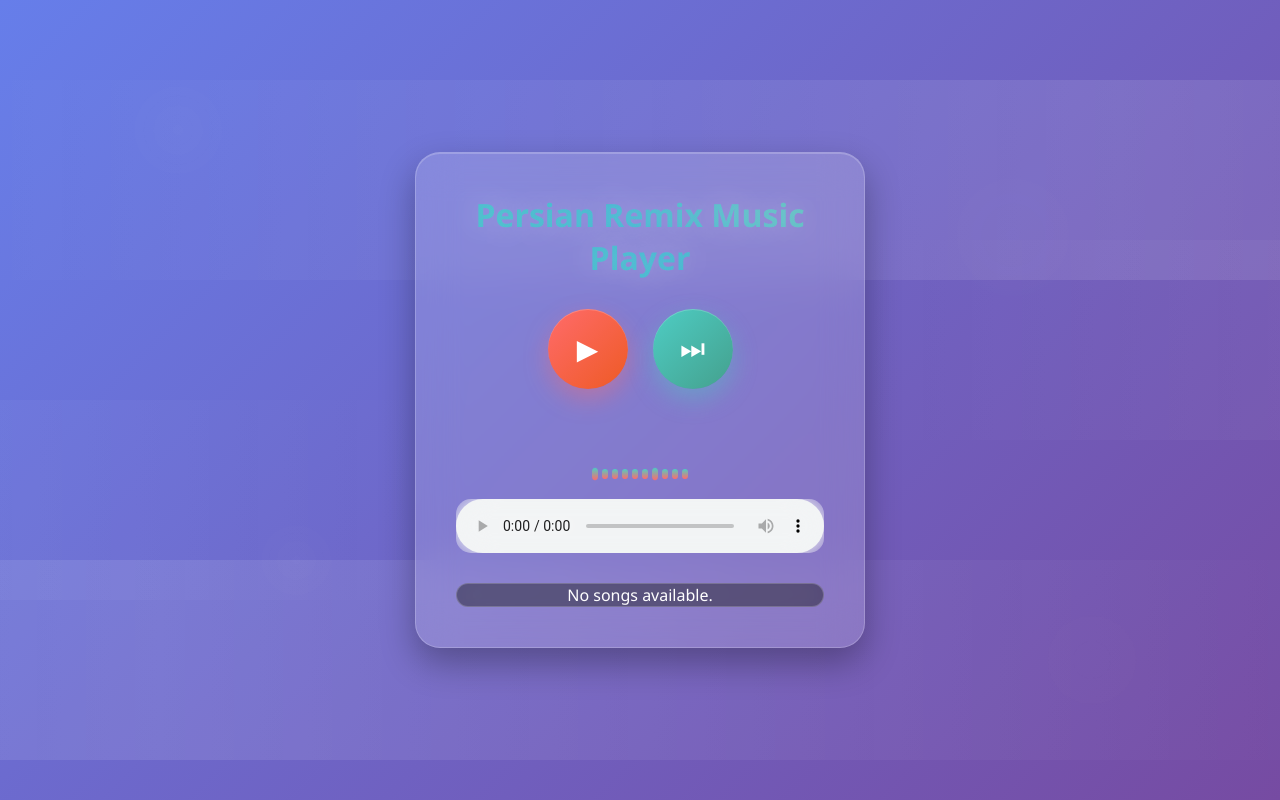
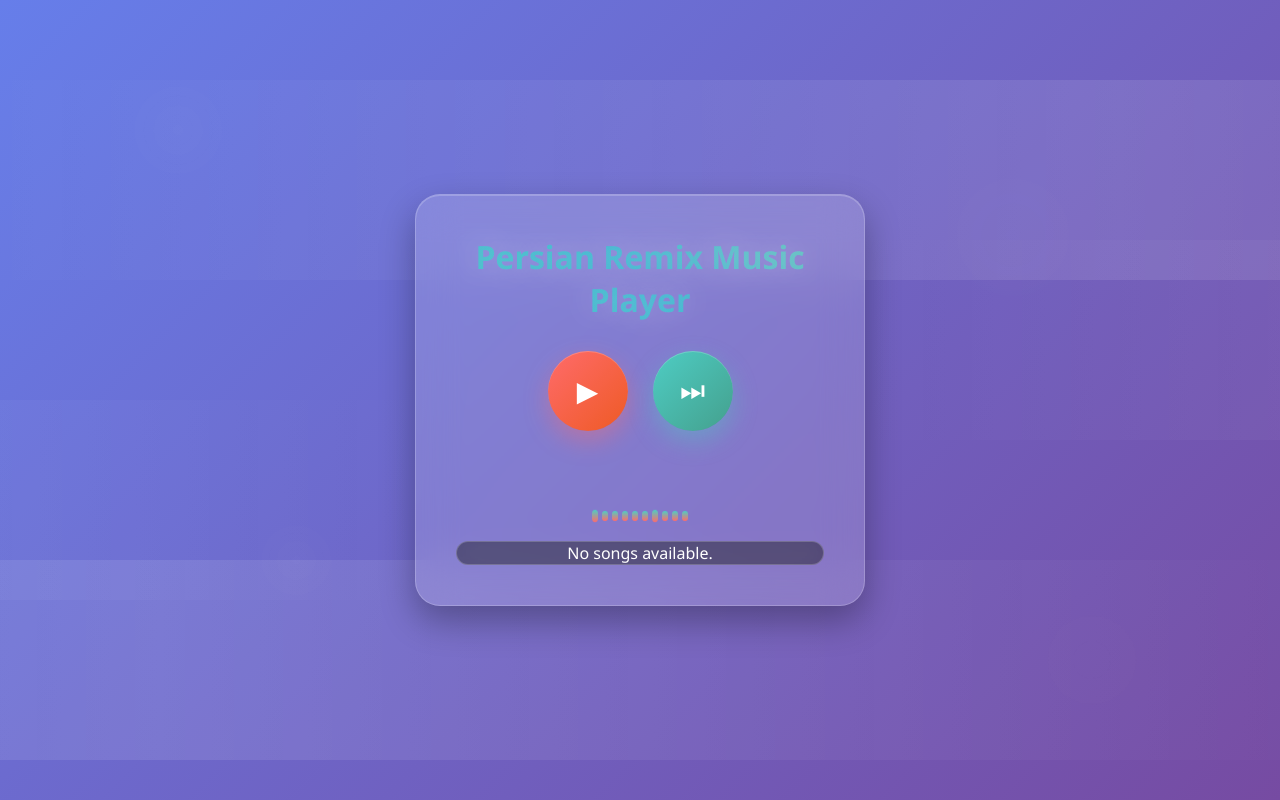
Before and after one commit to citoreh/remix, a plain HTML site: page index.html in a window 1280 px wide. Shown: the top 800 px of the page. Drawn offline with Linux system fonts and the light colour scheme; no server answers.

Commit message:
Update index.html

```diff
--- a/index.html
+++ b/index.html
@@ -416,7 +416,7 @@
             <div class="bar"></div>
         </div>
 
-        <audio id="audio" controls></audio>
+        <audio id="audio" style="display: none;"></audio>
 
         <div id="info">
             <div class="info-item">
```
